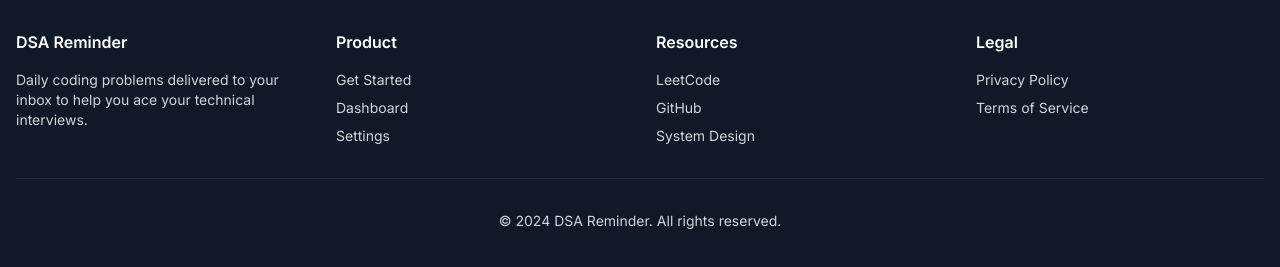
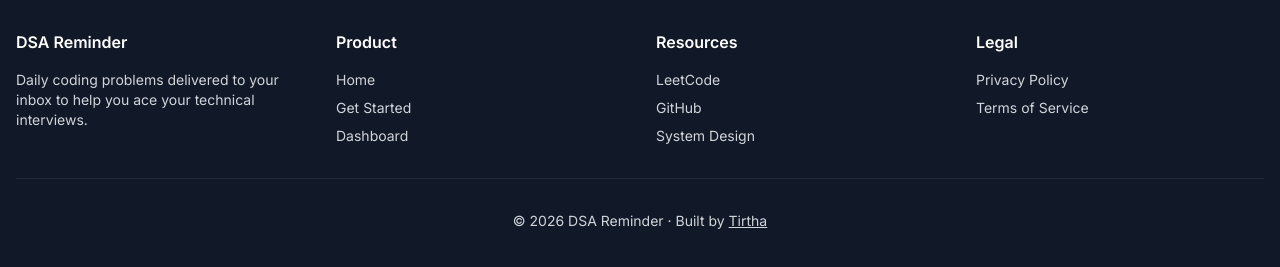
Before and after one commit to tirthachetry-zoho/daily-dsa-lld-reminder, a Next.js app: page / in a window 1280 px wide. Shown: the part 4258-4525 px from the top of the page. Built offline with nearby package versions, Linux system fonts and the light colour scheme.

Commit message:
Update homepage footer: add Home, remove Settings, real Privacy/Terms links, 2026 + Tirtha

```diff
--- a/app/page.tsx
+++ b/app/page.tsx
@@ -352,9 +352,9 @@ export default function Home() {
             <div>
               <h3 className="text-white font-semibold mb-4">Product</h3>
               <ul className="space-y-2 text-sm">
+                <li><Link href="/" className="hover:text-white">Home</Link></li>
                 <li><Link href="/register" className="hover:text-white">Get Started</Link></li>
                 <li><Link href="/dashboard" className="hover:text-white">Dashboard</Link></li>
-                <li><Link href="/settings" className="hover:text-white">Settings</Link></li>
               </ul>
             </div>
             <div>
@@ -368,13 +368,18 @@ export default function Home() {
             <div>
               <h3 className="text-white font-semibold mb-4">Legal</h3>
               <ul className="space-y-2 text-sm">
-                <li><Link href="#" className="hover:text-white">Privacy Policy</Link></li>
-                <li><Link href="#" className="hover:text-white">Terms of Service</Link></li>
+                <li><Link href="/privacy" className="hover:text-white">Privacy Policy</Link></li>
+                <li><Link href="/terms" className="hover:text-white">Terms of Service</Link></li>
               </ul>
             </div>
           </div>
           <div className="border-t border-gray-800 mt-8 pt-8 text-center text-sm">
-            <p>&copy; 2024 DSA Reminder. All rights reserved.</p>
+            <p>
+              &copy; 2026 DSA Reminder · Built by{" "}
+              <Link href="https://www.linkedin.com/in/tirthachetry/" className="hover:text-white underline">
+                Tirtha
+              </Link>
+            </p>
           </div>
         </div>
       </footer>
```
